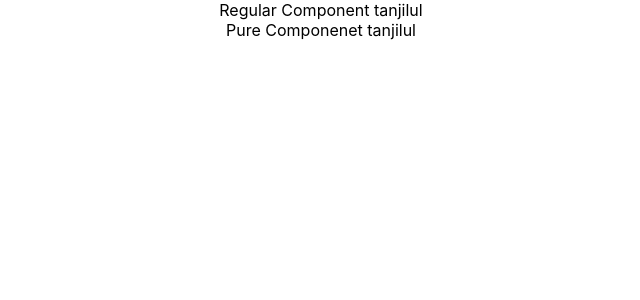
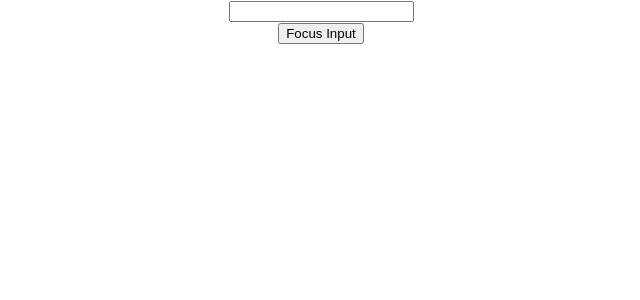
Before and after one commit to TanjilulAnwar/EquipmentSector, a React (Create React App) app: page / in a window 1280 px wide. Shown: the top 300 px of the page, without its empty margins (319-959 px from the left). Built offline with nearby package versions, Linux system fonts and the light colour scheme.

Commit message:
Forwarding Refs 30

```diff
--- a/src/App.js
+++ b/src/App.js
@@ -1,7 +1,10 @@
 import React, { Component } from 'react';
 // import logo from './logo.svg';
 import './App.css';
-import ParentComp from './components_new/ParentComp';
+//import FocusInput from './components_new/FocusInput';
+import FRParentInput from './components_new/FRParentInput';
+//import ParentComp from './components_new/ParentComp';
+//import RefsDemo from './components_new/RefsDemo';
 //import PureComp from './components_new/PureComp';
 // import Greet from './components/Greet'
 // import Welcome from './components/Welcome'
@@ -30,9 +33,11 @@
 
     return (
       <div className="App">
-      <ParentComp/>
-        {/* <FragmentDemo/> */}
-        {/* <Table/> */}
+      <FRParentInput/>
+      {/* <RefsDemo/> */}
+      {/* <ParentComp/> */}
+      {/* <FragmentDemo/> */}
+      {/* <Table/> */}
       {/* <LifecycleA/> */}
       {/* <Form/>  */}
       {/* <h1 className="error">Error</h1> */}
--- /dev/null
+++ b/src/components_new/FRInput.js
@@ -0,0 +1,11 @@
+import React from 'react'
+
+const FRInput =React.forwardRef((props,ref)=>{
+    return(
+        <div>
+         <input type='text' ref={ref}/>
+        </div>
+    )
+})
+
+export default FRInput
--- /dev/null
+++ b/src/components_new/FRParentInput.js
@@ -0,0 +1,26 @@
+import React, { Component } from 'react'
+import FRInput from './FRInput'
+
+ class FRParentInput extends Component {
+     constructor(props) {
+         super(props)
+
+         this.inputRef =React.createRef()
+     }
+
+     clickHandler=()=>{
+         this.inputRef.current.focus()
+
+
+     }
+    render() {
+        return (
+            <div>
+                <FRInput ref={this.inputRef}/>
+                <button onClick={this.clickHandler}>Focus Input</button>
+            </div>
+        )
+    }
+}
+
+export default FRParentInput
--- /dev/null
+++ b/src/components_new/FocusInput.js
@@ -0,0 +1,26 @@
+import React, { Component } from 'react'
+import Input from './Input'
+//parent to Input
+class FocusInput extends Component {
+    constructor(props) {
+        super(props)
+
+             this.ComponentRef = React.createRef()
+
+    }
+
+   ClickHandler=()=>{
+       this.ComponentRef.current.focusInput()
+   }
+
+    render() {
+        return (
+            <div>
+                <Input ref={this.ComponentRef}/>
+                <button onClick= {this.ClickHandler}>Focus Input</button>
+            </div>
+        )
+    }
+}
+
+export default FocusInput
--- /dev/null
+++ b/src/components_new/MemoComp.js
@@ -0,0 +1,12 @@
+import React from 'react'
+//Memo is like PureComponent for functional Component
+function MemoComp({name}) {
+    console.log('rendering memo component')
+    return (
+        <div>
+            {name}
+        </div>
+    )
+}
+
+export default React.memo(MemoComp)
--- a/src/components_new/ParentComp.js
+++ b/src/components_new/ParentComp.js
@@ -1,8 +1,9 @@
 import React, { Component } from 'react'
-import PureComp from './PureComp'
-import RegComp  from './RegComp'
+import MemoComp from './MemoComp'
+//import PureComp from './PureComp'
+//import RegComp  from './RegComp'
 
-export class ParentComp extends Component {
+class ParentComp extends Component {
     constructor(props) {
         super(props)
 
@@ -26,9 +27,9 @@
         console.log("***************PARENT********************")
         return (
             <div>
-
-                <RegComp name ={this.state.name}/>
-                <PureComp name ={this.state.name}/>
+            <MemoComp name= {this.state.name}/>
+                {/* <RegComp name ={this.state.name}/>
+                <PureComp name ={this.state.name}/> */}
             </div>
         )
     }
--- /dev/null
+++ b/src/components_new/RefsDemo.js
@@ -0,0 +1,35 @@
+import React, { Component } from 'react'
+
+class RefsDemo extends Component {
+    constructor(props) {
+        super(props)
+
+        this.inputRef = React.createRef()
+        this.cbRef = null
+        this.setCBRef= (element)=>{
+            this.cbRef = element
+        }
+    }
+    componentDidMount(){
+        if(this.cbRef){
+            this.cbRef.focus()
+        }
+        // this.inputRef.current.focus()
+        // console.log(this.inputRef)
+    }
+    clickHandler=()=>{
+        alert(this.inputRef.current.value)
+    }
+    render() {
+        return (
+            <div>
+            <input type = 'text' ref={this.setCBRef}/>
+                {/* <input type = 'text' ref={this.inputRef}/> */}
+
+                <button onClick={this.clickHandler}>Click</button>
+            </div>
+        )
+    }
+}
+
+export default RefsDemo
```
Also changed, not shown: src/components_new/Input.js (added, +24 -0 lines).
